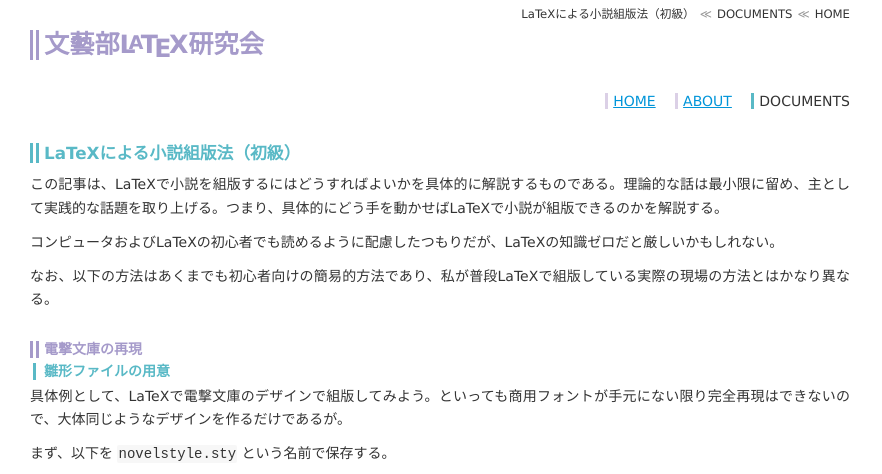
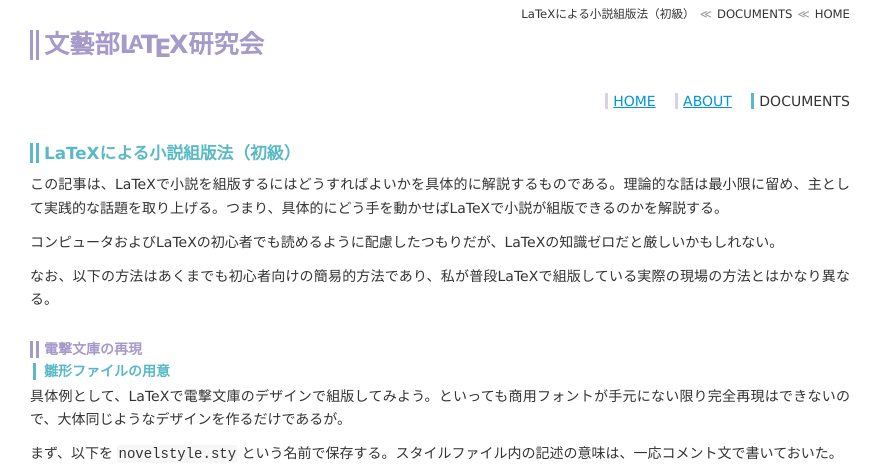
Before and after one commit to qdaibungei/latex, a Jekyll site: the page built from docs/_posts/2017-02-26-latexnovel.md, in a window 1280 px wide and 900 px high, cut to the strip 0-474 px from the top of the window. Shown: the whole strip, without its empty margins (0-882 px from the left). Built offline with Jekyll 4.4.1, drawn with Linux system fonts in a browser that asks for light colours.

Commit message:
improve post

```diff
--- a/docs/_posts/2017-02-26-latexnovel.md
+++ b/docs/_posts/2017-02-26-latexnovel.md
@@ -16,7 +16,7 @@ date: 2017-02-26
 #### 雛形ファイルの用意
 具体例として、LaTeXで電撃文庫のデザインで組版してみよう。といっても商用フォントが手元にない限り完全再現はできないので、大体同じようなデザインを作るだけであるが。
 
-まず、以下を `novelstyle.sty` という名前で保存する。
+まず、以下を `novelstyle.sty` という名前で保存する。スタイルファイル内の記述の意味は、一応コメント文で書いておいた。
 
 <script src="https://gist.github.com/qdaibungei/2bebd353eaeefa5db076402c75e095cd.js"></script>
 
```
